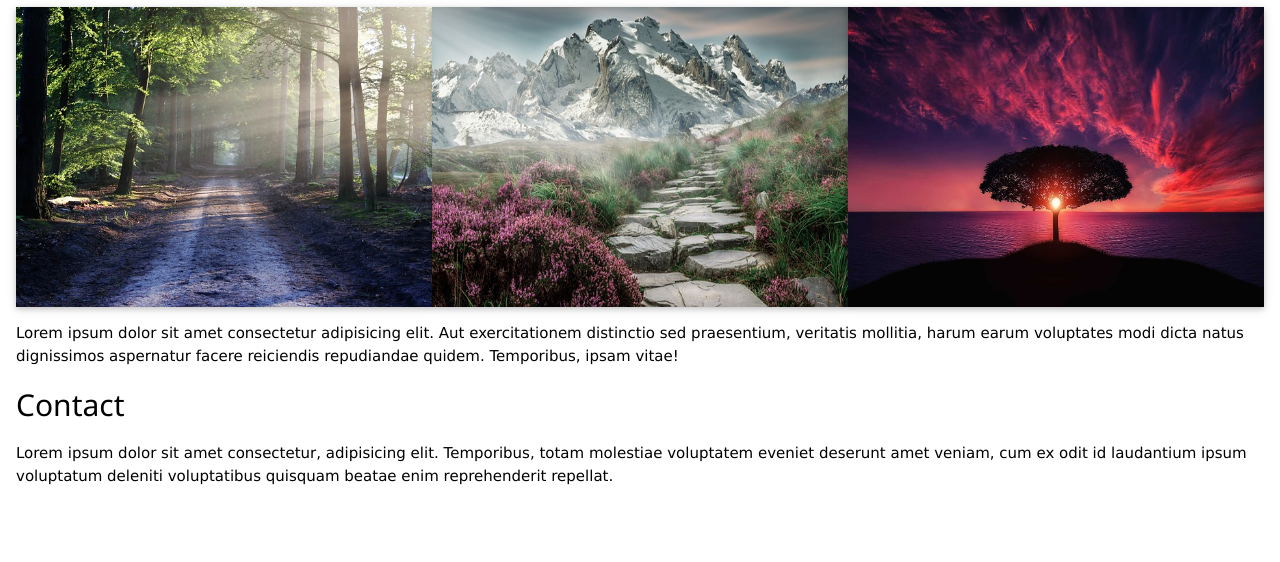
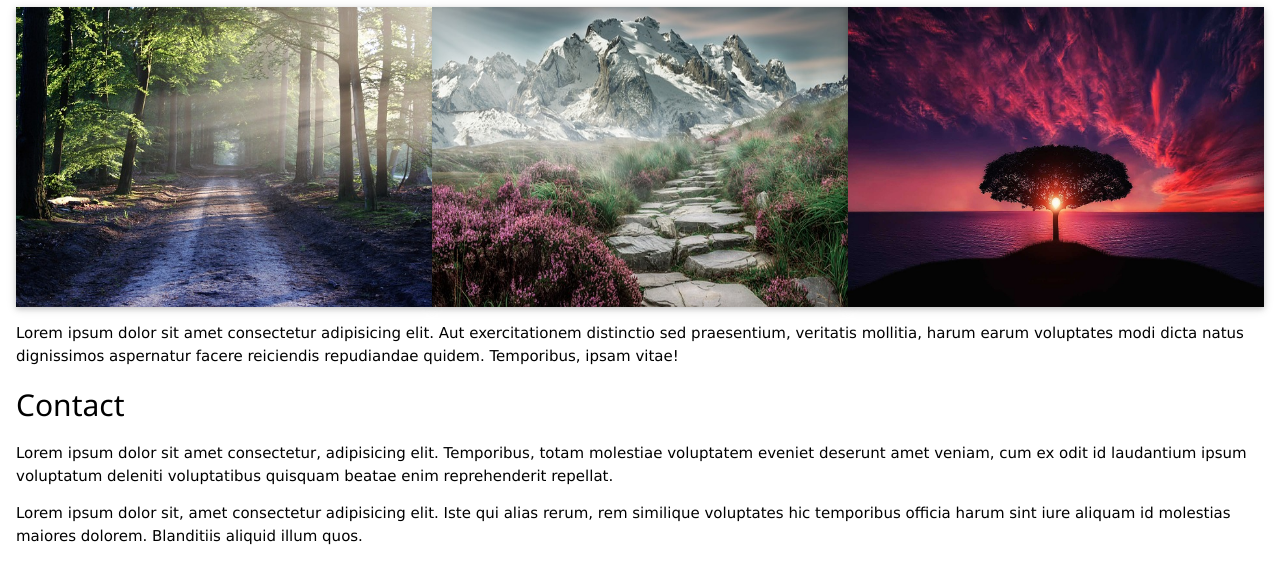
Before and after one commit to XxFabioloxX/html-statique, a plain HTML site: page index.html in a window 1280 px wide. Shown: the part 543-1105 px from the top of the page. Before the commit the page ends 1045 px from the top, so only its background shows below. Drawn offline with Linux system fonts and the light colour scheme.

Commit message:
rajouter paragraphe dans contact

```diff
--- a/index.html
+++ b/index.html
@@ -92,6 +92,7 @@
         <section id="contact">
             <h2>Contact</h2>
             <p>Lorem ipsum dolor sit amet consectetur, adipisicing elit. Temporibus, totam molestiae voluptatem eveniet deserunt amet veniam, cum ex odit id laudantium ipsum voluptatum deleniti voluptatibus quisquam beatae enim reprehenderit repellat.</p>
+            <p>Lorem ipsum dolor sit, amet consectetur adipisicing elit. Iste qui alias rerum, rem similique voluptates hic temporibus officia harum sint iure aliquam id molestias maiores dolorem. Blanditiis aliquid illum quos.</p>
         </section>
 
 
```
